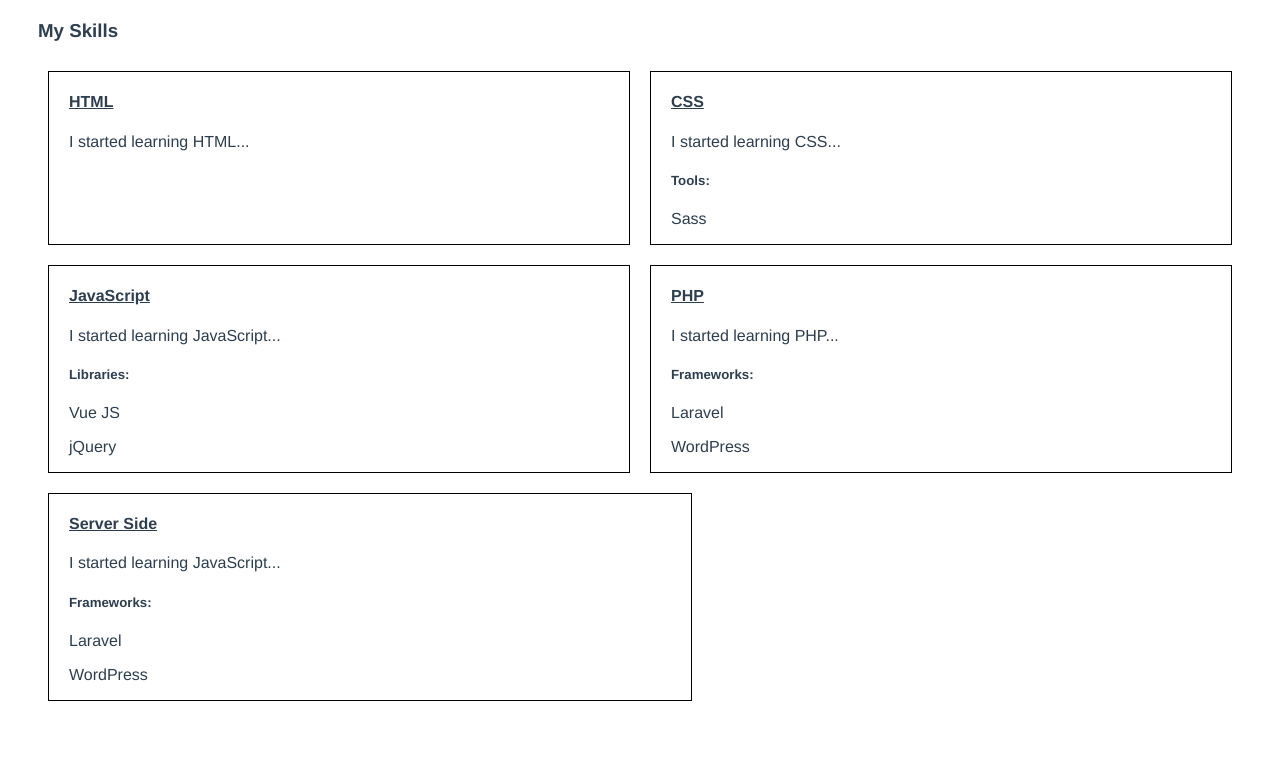
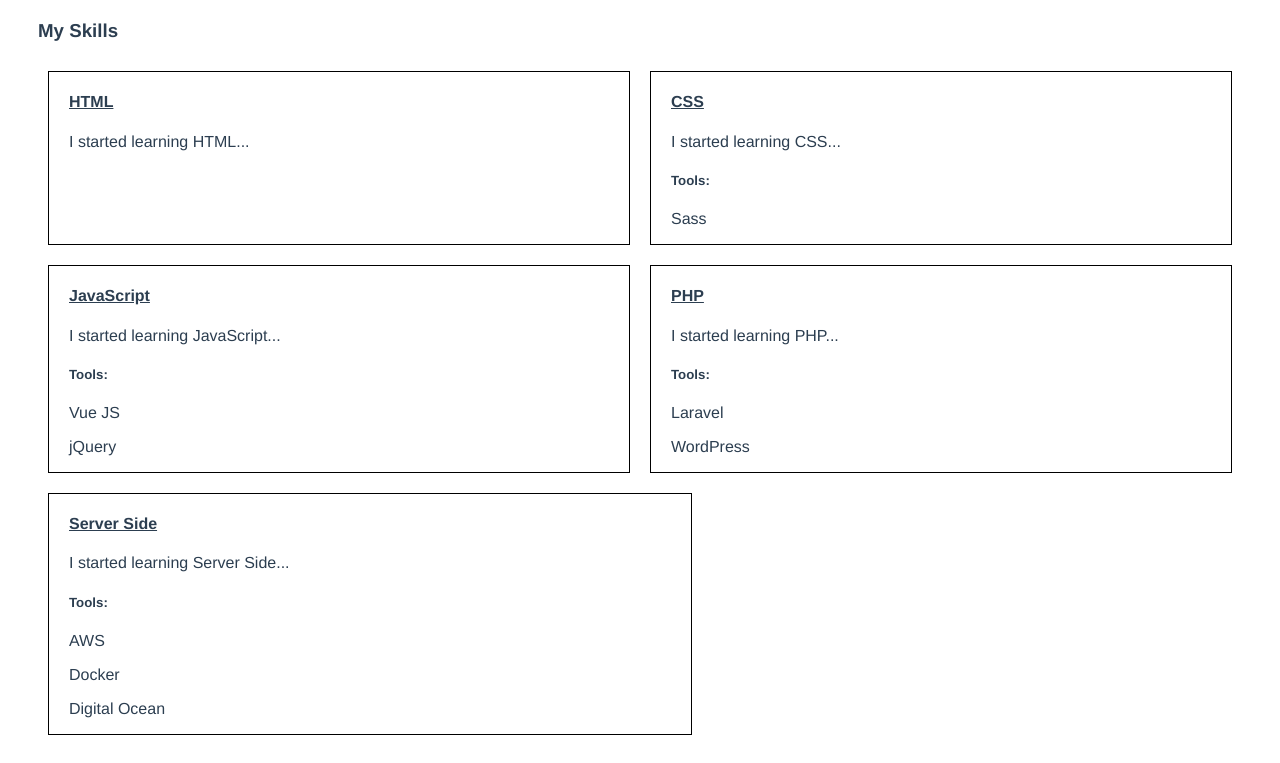
Before and after one commit to SammyAbukmeil/portfolio-website, a Vue app: page / in a window 1280 px wide. Shown: the part 476-1239 px from the top of the page. Before the commit the page ends 1205 px from the top, so only its background shows below. Built offline with nearby package versions, Linux system fonts and the light colour scheme.

Commit message:
Make Skills a component

```diff
--- a/public/index.html
+++ b/public/index.html
@@ -5,11 +5,11 @@
     <meta http-equiv="X-UA-Compatible" content="IE=edge">
     <meta name="viewport" content="width=device-width,initial-scale=1.0">
     <link rel="icon" href="<%= BASE_URL %>favicon.ico">
-    <title>portfolio</title>
+    <title>Sammy's Portfolio Website :)</title>
   </head>
   <body>
     <noscript>
-      <strong>We're sorry but portfolio doesn't work properly without JavaScript enabled. Please enable it to continue.</strong>
+      <strong>We're sorry but Sammy's Portfolio Website doesn't work properly without JavaScript enabled. Please enable it to continue.</strong>
     </noscript>
     <div id="app"></div>
     <!-- built files will be auto injected -->
--- a/src/App.vue
+++ b/src/App.vue
@@ -21,68 +21,42 @@
     <h3>My Skills</h3>
 
     <div class="skill-row">
-      <div class="skill">
-        <h4 class="text-underline">HTML</h4>
-        <p>I started learning HTML...</p>
-      </div>
 
-      <div class="skill">
-        <h4 class="text-underline">CSS</h4>
-        <p>I started learning CSS...</p>
-        <div class="tools">
-          <h5>Tools:</h5>
-          <p>Sass</p>
-        </div>
-      </div>
+      <Skill title="HTML"
+              info="I started learning HTML..."/>
+
+      <Skill title="CSS"
+            info="I started learning CSS..."
+            v-bind:tools="['Sass']" />
     </div>
 
     <div class="skill-row">
-      <div class="skill">
-        <h4 class="text-underline">JavaScript</h4>
-        <p>I started learning JavaScript...</p>
-        <div class="tools">
-          <h5>Libraries:</h5>
-          <p>Vue JS</p>
-          <p>jQuery</p>
-        </div>
-      </div>
+      <Skill title="JavaScript"
+            info="I started learning JavaScript..."
+            v-bind:tools="['Vue JS', 'jQuery']" />
 
-      <div class="skill">
-        <h4 class="text-underline">PHP</h4>
-        <p>I started learning PHP...</p>
-        <div class="tools">
-          <h5>Frameworks:</h5>
-          <p>Laravel</p>
-          <p>WordPress</p>
-        </div>
-      </div>
+      <Skill title="PHP"
+            info="I started learning PHP..."
+            v-bind:tools="['Laravel', 'WordPress']" />
     </div>
 
     <div class="skill-row">
-      <div class="skill">
-        <h4 class="text-underline">Server Side</h4>
-        <p>I started learning JavaScript...</p>
-        <div class="tools">
-          <h5>Frameworks:</h5>
-          <p>Laravel</p>
-          <p>WordPress</p>
-        </div>
-      </div>
+
+      <Skill title="Server Side"
+            info="I started learning Server Side..."
+            v-bind:tools="['AWS', 'Docker', 'Digital Ocean']" />
     </div>
-
-    <!-- <img alt="Vue logo" src="./assets/logo.png"> -->
-    <!-- <HelloWorld msg="Welcome to Your Vue.js App"/> -->
 
   </div>
 </template>
 
 <script>
-import HelloWorld from './components/HelloWorld.vue'
+import Skill from './components/Skill.vue'
 
 export default {
   name: 'app',
   components: {
-    HelloWorld
+    Skill
   }
 }
 </script>
@@ -113,17 +87,7 @@
   display: flex;
 }
 
-.skill {
-  flex-basis: 50%;
-  max-width: 50%;
-  border: 1px solid black;
-  padding: 0 20px;
-  margin: 10px 10px;
-}
-
-/*
-  Utility Classes
-*/
+/*** Utility Classes ***/
 
 .text-center {
   text-align: center;
--- /dev/null
+++ b/src/components/Skill.vue
@@ -0,0 +1,33 @@
+<template>
+  <div class="skill">
+    <h4 class="text-underline">{{ title }}</h4>
+    <p>{{ info }}</p>
+    <div v-if="tools" class="tools">
+      <h5>Tools:</h5>
+      <div v-for="(tool, index) in tools" :key="index">
+        <p>{{ tool }}</p>
+      </div>
+    </div>
+  </div>
+</template>
+
+<script>
+export default {
+  name: 'Skill',
+  props: {
+    title: String,
+    info: String,
+    tools: Array
+  }
+}
+</script>
+
+<style scoped>
+.skill {
+  flex-basis: 50%;
+  max-width: 50%;
+  border: 1px solid black;
+  padding: 0 20px;
+  margin: 10px 10px;
+}
+</style>
```
